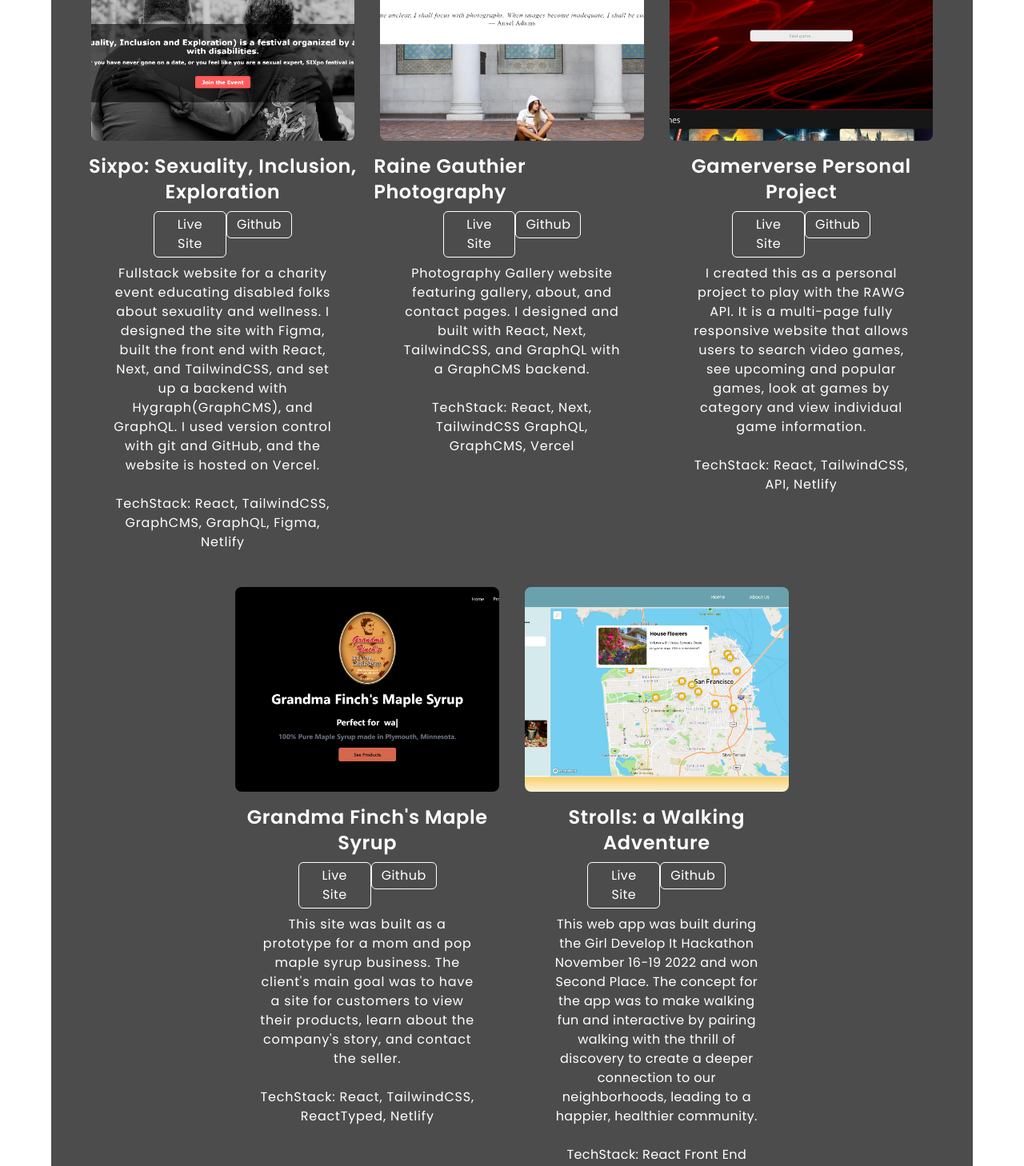
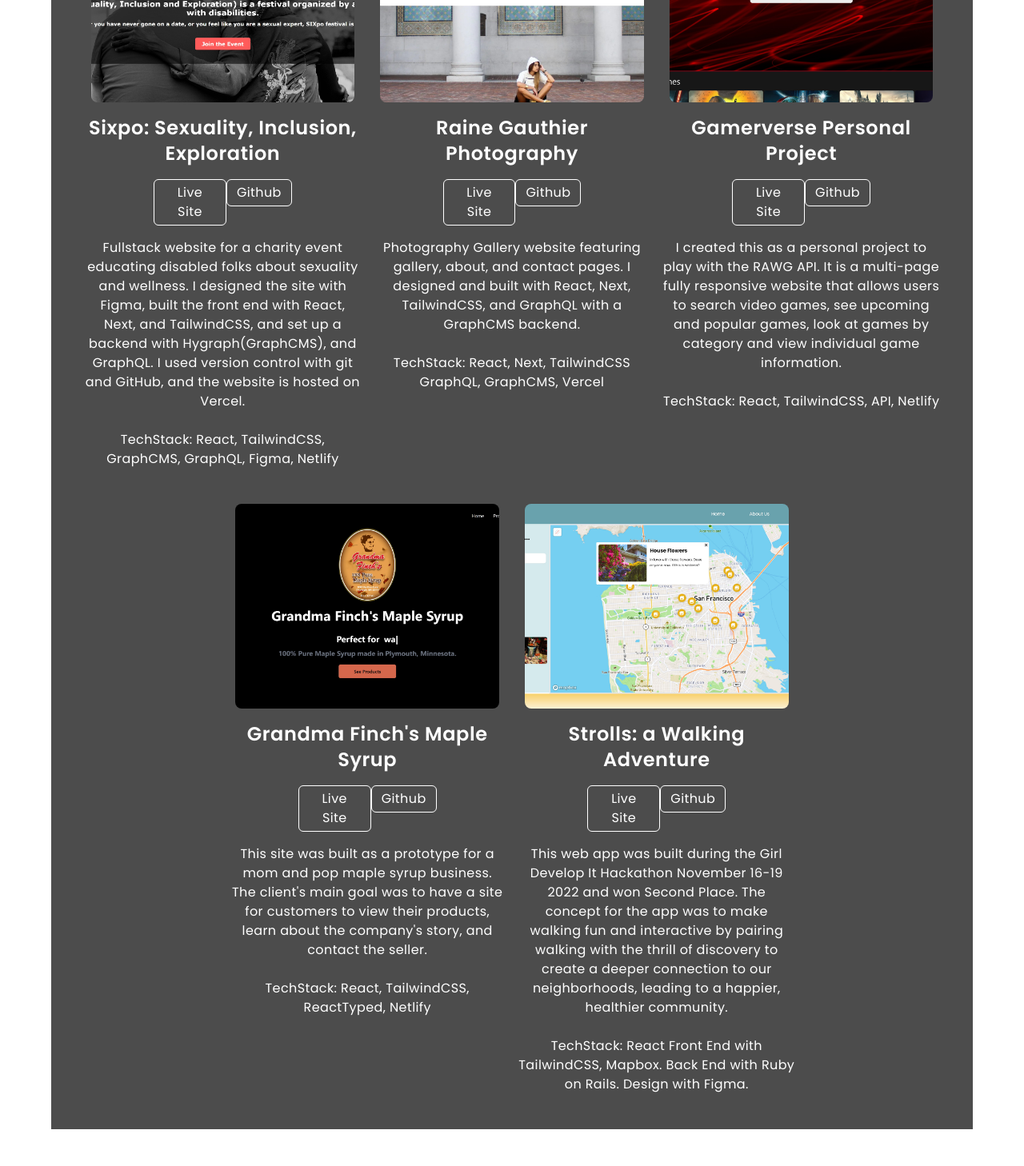
Before and after one commit to egoullaud/portfolio-nov22, a React (Create React App) app: page / in a window 1280 px wide. Shown: the part 1000-2458 px from the top of the page at 80% size. Built offline with nearby package versions, Linux system fonts and the light colour scheme.

Commit message:
p tag formatted

```diff
--- a/src/components/Projects.jsx
+++ b/src/components/Projects.jsx
@@ -9,7 +9,7 @@ import sixpo from "../assets/sixpo.jpg";
 function Projects() {
   return (
     <div
-      className="flex flex-wrap justify-center items-start text-white bg-black bg-opacity-70 py-[4rem] mx-[4rem]
+      className="flex flex-wrap justify-center items-start text-white bg-black bg-opacity-70 py-[1rem] mx-[1rem] lg:mx-[4rem]
     "
     >
       {/* sixpo */}
@@ -34,7 +34,7 @@ function Projects() {
             Sixpo: Sexuality, Inclusion, Exploration
           </h1>
           {/* buttons section      */}
-          <div className="flex flex-row  justify-around mx-auto py-2 w-[50%]">
+          <div className="flex flex-row  justify-around lg:mx-auto mx-2 py-4 w-[80%] lg:w-[50%] ">
             <a target="_blank" href="https://sixpo.ca/">
               <button className=" tracking-wide border-[1px] border-white rounded-md px-3 py-1 hover:bg-white hover:text-black hover:duration-300 hover:ease-in-out">
                 Live Site
@@ -46,7 +46,7 @@ function Projects() {
               </button>
             </a>
           </div>
-          <p className="px-4 text-center tracking-wider w-[90%]">
+          <p className="tracking-wide text-center">
             Fullstack website for a charity event educating disabled folks about
             sexuality and wellness. I designed the site with Figma, built the
             front end with React, Next, and TailwindCSS, and set up a backend
@@ -75,11 +75,11 @@ function Projects() {
         </div>
 
         <div className="flex flex-col items-center">
-          <h1 className="text-2xl pt-2 tracking-wide font-semibold">
+          <h1 className="text-2xl pt-2 tracking-wide font-semibold text-center">
             Raine Gauthier Photography
           </h1>
           {/* buttons section      */}
-          <div className="flex flex-row  justify-around mx-auto py-2 w-[50%]">
+          <div className="flex flex-row  justify-around lg:mx-auto mx-2 py-4 w-[80%] lg:w-[50%] ">
             <a target="_blank" href="https://rainegauthier.vercel.app/">
               <button className=" tracking-wide border-[1px] border-white rounded-md px-3 py-1 hover:bg-white hover:text-black hover:duration-300 hover:ease-in-out">
                 Live Site
@@ -94,7 +94,7 @@ function Projects() {
               </button>
             </a>
           </div>
-          <p className="px-4 text-center tracking-wider w-[90%]">
+          <p className="tracking-wide text-center">
             Photography Gallery website featuring gallery, about, and contact
             pages. I designed and built with React, Next, TailwindCSS, and
             GraphQL with a GraphCMS backend.
@@ -127,7 +127,7 @@ function Projects() {
             Gamerverse Personal Project
           </h1>
           {/* buttons section      */}
-          <div className="flex flex-row  justify-around mx-auto py-2 w-[50%]">
+          <div className="flex flex-row  justify-around lg:mx-auto mx-2 py-4 w-[80%] lg:w-[50%] ">
             <a target="_blank" href="https://gamerverse.netlify.app/">
               <button className=" tracking-wide border-[1px] border-white rounded-md px-3 py-1 hover:bg-white hover:text-black hover:duration-300 hover:ease-in-out">
                 Live Site
@@ -139,7 +139,7 @@ function Projects() {
               </button>
             </a>
           </div>
-          <p className="px-4 text-center tracking-wider w-[90%]">
+          <p className="tracking-wide text-center">
             I created this as a personal project to play with the RAWG API. It
             is a multi-page fully responsive website that allows users to search
             video games, see upcoming and popular games, look at games by
@@ -173,7 +173,7 @@ function Projects() {
             Grandma Finch's Maple Syrup
           </h1>
           {/* buttons section      */}
-          <div className="flex flex-row  justify-around mx-auto py-2 w-[50%]">
+          <div className="flex flex-row  justify-around lg:mx-auto mx-2 py-4 w-[80%] lg:w-[50%] ">
             <a
               target="_blank"
               href="https://grandmafinchmaplesyrup.netlify.app/"
@@ -188,7 +188,7 @@ function Projects() {
               </button>
             </a>
           </div>
-          <p className="px-4 text-center tracking-wider w-[90%]">
+          <p className="tracking-wide text-center">
             This site was built as a prototype for a mom and pop maple syrup
             business. The client's main goal was to have a site for customers to
             view their products, learn about the company's story, and contact
@@ -222,7 +222,7 @@ function Projects() {
             Strolls: a Walking Adventure
           </h1>
           {/* buttons section      */}
-          <div className="flex flex-row  justify-around mx-auto py-2 w-[50%]">
+          <div className="flex flex-row  justify-around lg:mx-auto mx-2 py-4 w-[80%] lg:w-[50%] ">
             <a target="_blank" href="https://strolls.netlify.app/">
               <button className=" tracking-wide border-[1px] border-white rounded-md px-3 py-1 hover:bg-white hover:text-black hover:duration-300 hover:ease-in-out">
                 Live Site
@@ -237,7 +237,7 @@ function Projects() {
               </button>
             </a>
           </div>
-          <p className="px-6 text-center tracking-wide w-[90%]">
+          <p className="tracking-wide text-center">
             This web app was built during the Girl Develop It Hackathon November
             16-19 2022 and won Second Place. The concept for the app was to make
             walking fun and interactive by pairing walking with the thrill of
```
